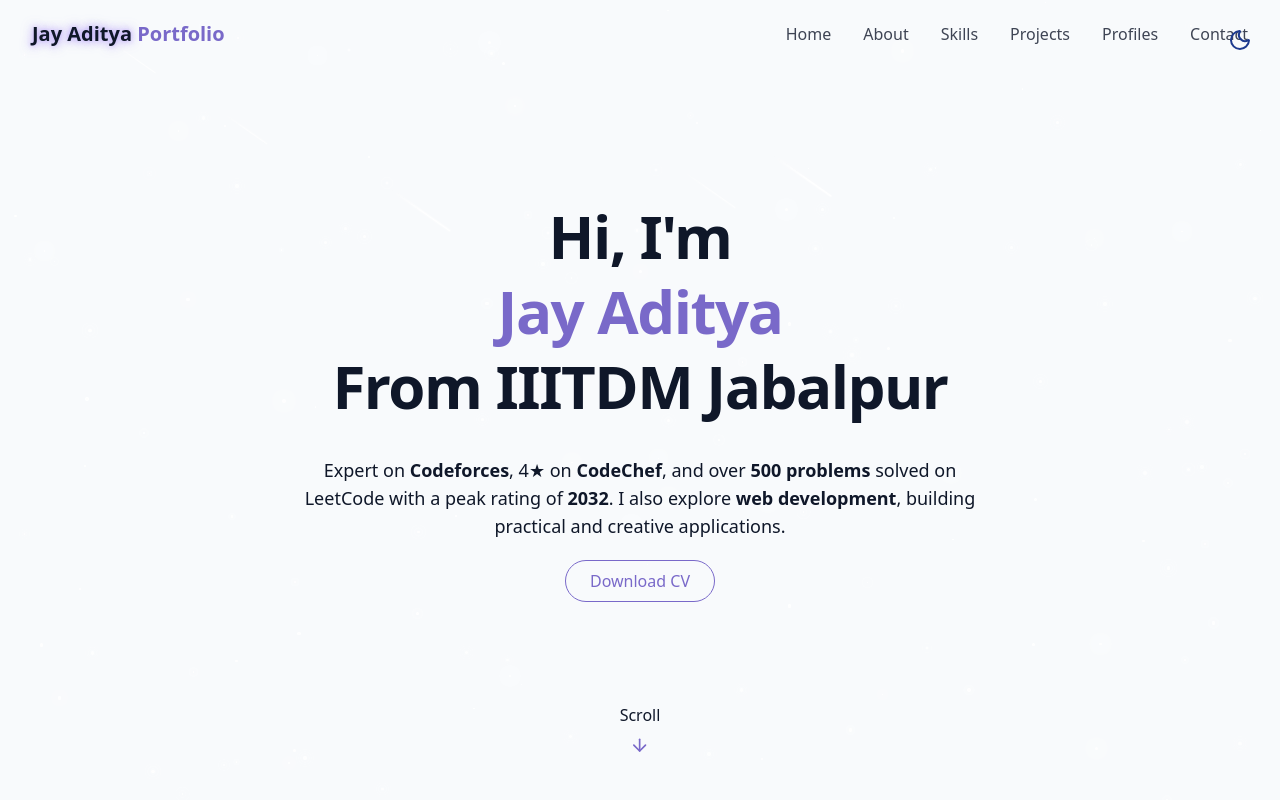
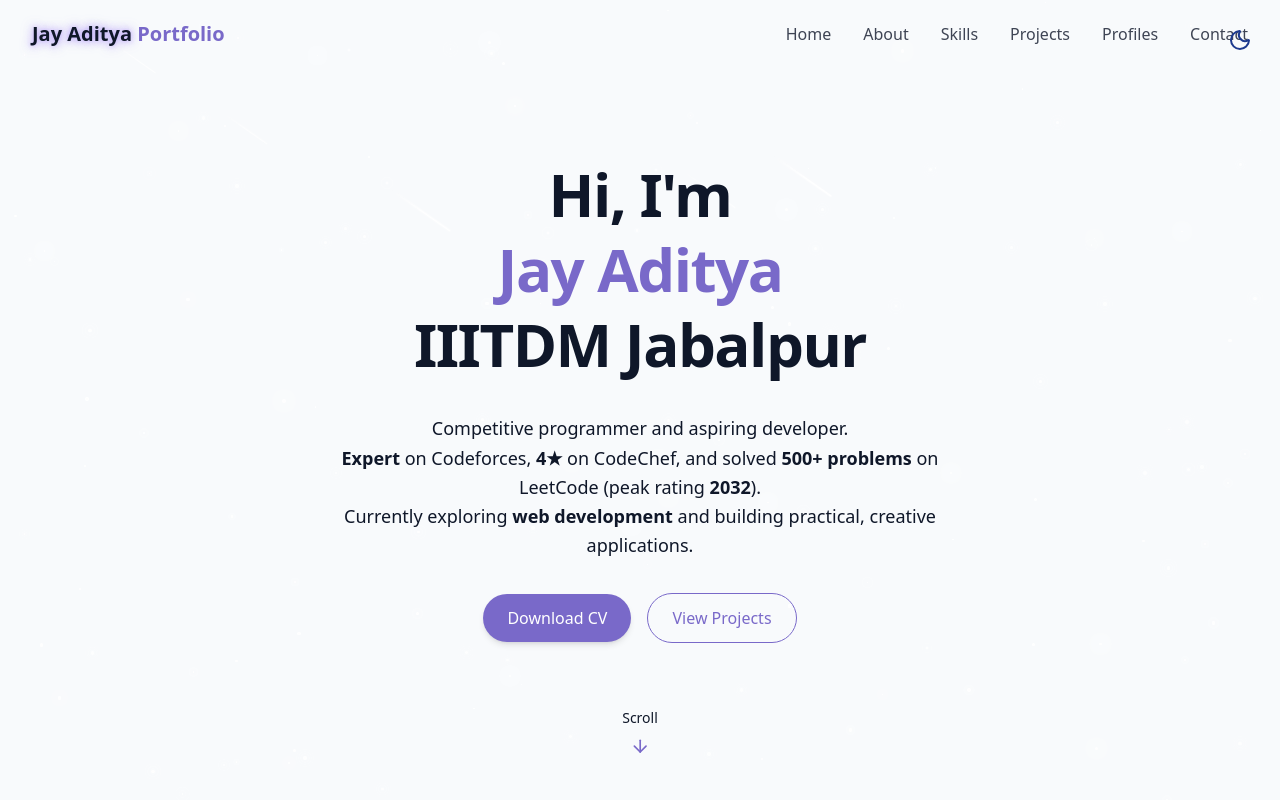
Before and after one commit to bvsmjayaditya/bvsmjayaditya-PortFolio, a React (Vite) app: page / in a window 1280 px wide. Shown: the top 800 px of the page. Built offline with nearby package versions, Linux system fonts and the light colour scheme.

Commit message:
Update Hero.jsx

```diff
--- a/src/components/Hero.jsx
+++ b/src/components/Hero.jsx
@@ -3,11 +3,11 @@ import { ArrowDown } from "lucide-react";
 export const Hero = () => {
   return (
     <section
-      id="Hero"
+      id="hero"
       className="relative min-h-screen flex flex-col items-center justify-center px-6"
     >
-      <div className="container max-w-4xl mx-auto text-center z-10">
-        <div className="space-y-8">
+      <div className="container max-w-4xl mx-auto text-center z-10 space-y-8">
+        {/* Intro */}
         <h1 className="text-3xl md:text-6xl font-extrabold leading-tight tracking-tight">
           <span className="block opacity-0 animate-fade-in">
             Hi, I&apos;m
@@ -18,36 +18,46 @@ export const Hero = () => {
           </span>
 
           <span className="block text-gradient opacity-0 animate-fade-in-delay-4">
-              From IIITDM Jabalpur
+            IIITDM Jabalpur
           </span>
         </h1>
 
-          <p className="text-base md:text-lg text-gradient max-w-2xl mx-auto opacity-0 animate-fade-in-delay-6">
-            Expert on <span className="font-semibold">Codeforces</span>, 4★ on{" "}
-            <span className="font-semibold">CodeChef</span>, and over{" "}
-            <span className="font-semibold">500 problems</span> solved on
-            LeetCode with a peak rating of{" "}
-            <span className="font-semibold">2032</span>. I also explore{" "}
-            <span className="font-semibold">web development</span>, building
-            practical and creative applications.
+        {/* Short bio */}
+        <p className="text-base md:text-lg text-muted-foreground max-w-2xl mx-auto opacity-0 animate-fade-in-delay-6 leading-relaxed">
+          Competitive programmer and aspiring developer. <br />
+          <span className="font-semibold">Expert</span> on Codeforces,{" "}
+          <span className="font-semibold">4★</span> on CodeChef, and solved{" "}
+          <span className="font-semibold">500+ problems</span> on LeetCode
+          (peak rating <span className="font-semibold">2032</span>).
+          <br />
+          Currently exploring{" "}
+          <span className="font-semibold">web development</span> and building
+          practical, creative applications.
         </p>
-        </div>
 
-        <div className="absolute bottom-8 left-1/2 transform -translate-x-1/2 flex flex-col items-center animate-bounce">
-          <span className="text-small text-muted-foreground mb-2">
-            Scroll
-          </span>
-          <ArrowDown className="h-5 w-5 text-primary"/>
-        </div>
-      </div>
+        {/* CTA Buttons */}
+        <div className="flex flex-col sm:flex-row items-center justify-center gap-4 opacity-0 animate-fade-in-delay-8">
           <a
             href="/JayAditya_Resume.pdf"
             download
-                className="px-6 py-2 rounded-full border border-primary text-primary
-                           hover:bg-primary/10 transition-colors duration-300 mt-5"
+            className="px-6 py-3 rounded-full bg-primary text-white font-medium shadow-md hover:shadow-lg hover:bg-primary/90 transition-all duration-300"
           >
             Download CV
           </a>
+          <a
+            href="#projects"
+            className="px-6 py-3 rounded-full border border-primary text-primary font-medium hover:bg-primary/10 transition-colors duration-300"
+          >
+            View Projects
+          </a>
+        </div>
+      </div>
+
+      {/* Scroll Down Indicator */}
+      <div className="absolute bottom-8 left-1/2 transform -translate-x-1/2 flex flex-col items-center animate-bounce">
+        <span className="text-sm text-muted-foreground mb-2">Scroll</span>
+        <ArrowDown className="h-5 w-5 text-primary" />
+      </div>
     </section>
   );
 };
```
Lines whose indentation alone changed are shown as unchanged.
